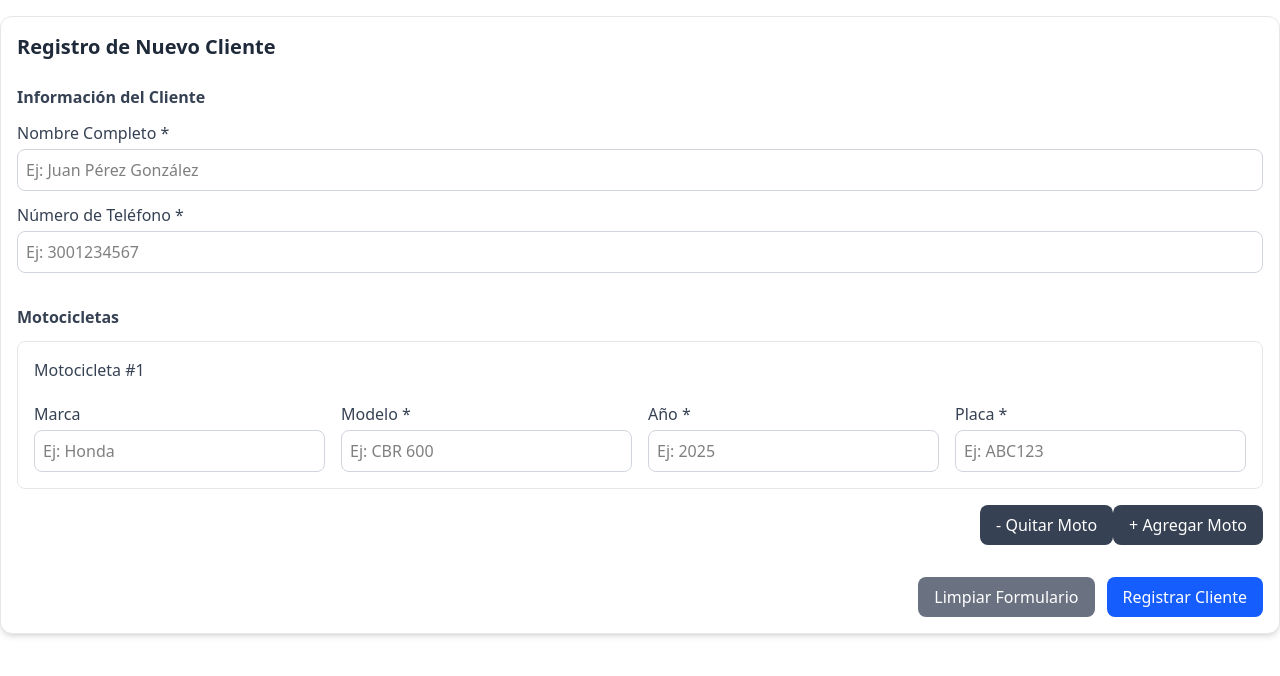
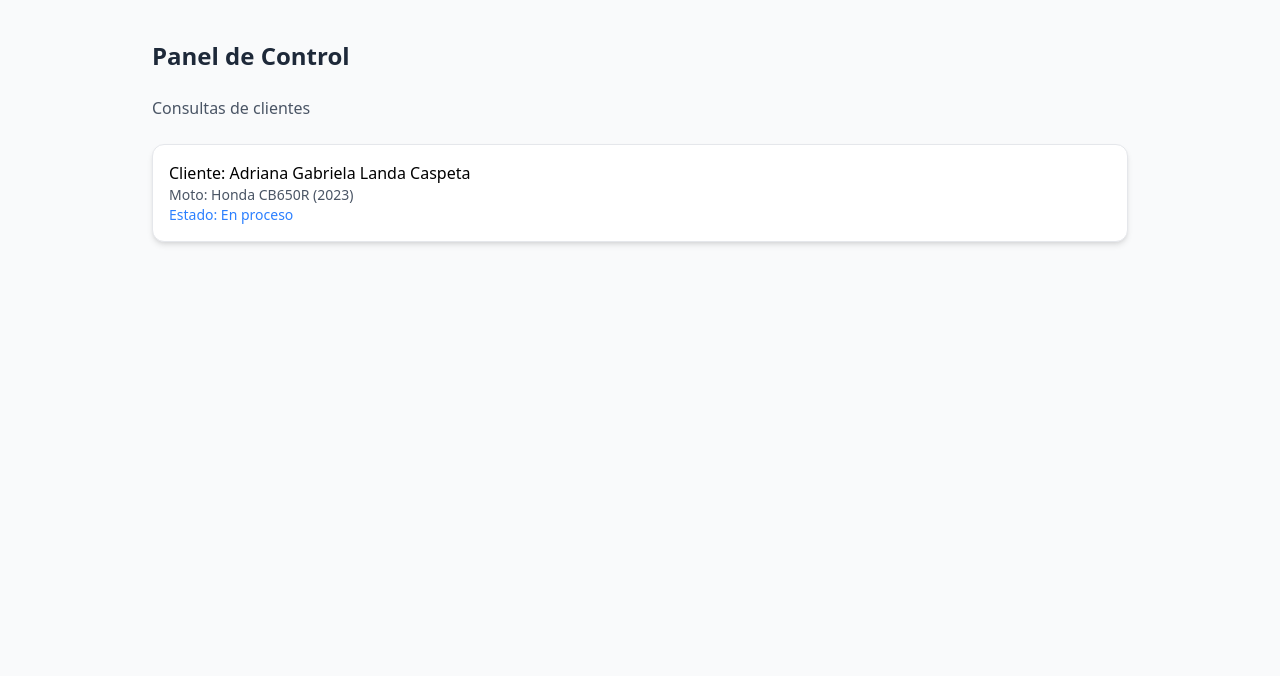
Before and after one commit to Misaelvr22/taller-motos, a React (Vite) app: page / in a window 1280 px wide. Shown: the top 676 px of the page. Built offline with nearby package versions, Linux system fonts and the light colour scheme.

Commit message:
consulta
Agregue el apartado de consulta y agregue otro componente en la clase para hacer el tipo "ejemplo" que se podria ver en la consulta

```diff
--- a/src/App.jsx
+++ b/src/App.jsx
@@ -1,4 +1,5 @@
 
+import Consulta from './Interfaces/consulta.jsx'
 import Login from './Interfaces/login.jsx'
 import Menu from './Interfaces/menu.jsx'
 import NuevoCliente from './Interfaces/nuevoCliente.jsx'
@@ -7,7 +8,8 @@ function App() {
     return (
         //<Login />
         //<Menu />
-        <NuevoCliente />
+        //<NuevoCliente />
+        <Consulta />
     )
 }
 export default App
--- /dev/null
+++ b/src/Interfaces/consulta.jsx
@@ -0,0 +1,70 @@
+import React, { useState } from "react";
+import { Tarjeta, Ventana, Label, Input } from "../componentes.jsx";
+
+export function Consulta() {
+  const [mostrarVentana, setMostrarVentana] = useState(false);
+  const cerrarVentana = () => setMostrarVentana(false);
+
+  return (
+    <div className="min-h-screen bg-gray-50">
+
+      <main className="max-w-5xl mx-auto py-10 px-6">
+        <h2 className="text-2xl font-semibold mb-6 text-gray-800">Panel de Control</h2>
+        <p className="text-gray-600 mb-6">
+         Consultas de clientes
+        </p>
+
+        <Tarjeta>
+          {/* Primer cliente */}
+          <div
+            onClick={() => setMostrarVentana(true)}
+            className="cursor-pointer"
+          >
+            <p className="font-medium">Cliente: Adriana Gabriela Landa Caspeta</p>
+            <p className="text-sm text-gray-600">Moto: Honda CB650R (2023)</p>
+            <p className="text-sm text-blue-500">Estado: En proceso</p>
+          </div>
+        </Tarjeta>
+
+        {/* Ventana es un componente que agregue*/}
+        {mostrarVentana && (
+          <Ventana
+            onClose={cerrarVentana}
+          >
+            <h4 className="text-lg font-bold mb-3">Orden de Servicio #001</h4>
+
+            {/* Cliente */}
+            <Label texto="Cliente" htmlFor="cliente" />
+            <Input id="cliente" placeholder="Adriana Gabriela Landa Caspeta" />
+
+            {/* Teléfono */}
+            <Label texto="Teléfono" htmlFor="telefono" />
+            <Input id="telefono" tipo="tel" placeholder="2217405301" />
+
+            {/* Motocicleta */}
+            <Label texto="Motocicleta" htmlFor="moto" />
+            <Input id="moto" placeholder="Honda CB650R (2023)" />
+
+            {/* Placa */}
+            <Label texto="Placa" htmlFor="placa" />
+            <Input id="placa" placeholder="AJA445" />
+
+            {/* Servicio */}
+            <Label texto="Servicio" htmlFor="servicio" />
+            <Input id="servicio" placeholder="Mantenimiento general y cambio de aceite" />
+
+            {/* Fecha de ingreso */}
+            <Label texto="Fecha de ingreso" htmlFor="fecha" />
+            <Input id="fecha" tipo="date" placeholder="15/10/2025" />
+
+            {/* Estado */}
+            <Label texto="Estado" htmlFor="estado" />
+            <Input id="estado" placeholder="En proceso" />
+          </Ventana>
+        )}
+      </main>
+    </div>
+  );
+}
+
+export default Consulta;
--- a/src/componentes.jsx
+++ b/src/componentes.jsx
@@ -50,3 +50,25 @@ export function Tarjeta({ children }) {
     </div>
   );
 }
+
+export function Ventana({ children, onClose }) {
+  const handleVentanaClick = (e) => e.stopPropagation();
+  return (
+    <div
+      className="fixed inset-0 flex items-center justify-center z-50 p-4"
+      onClick={onClose} >
+      <div
+        className="bg-white rounded-xl shadow-2xl p-6 w-full max-w-sm"
+        onClick={handleVentanaClick}>
+        {children}
+        <div className="mt-4 text-right">
+            <button
+                onClick={onClose}
+                className="px-4 py-2 text-sm bg-gray-200 text-gray-800 rounded-lg hover:bg-gray-300" >
+                Cerrar
+            </button>
+        </div>
+      </div>
+    </div>
+  );
+}
```
